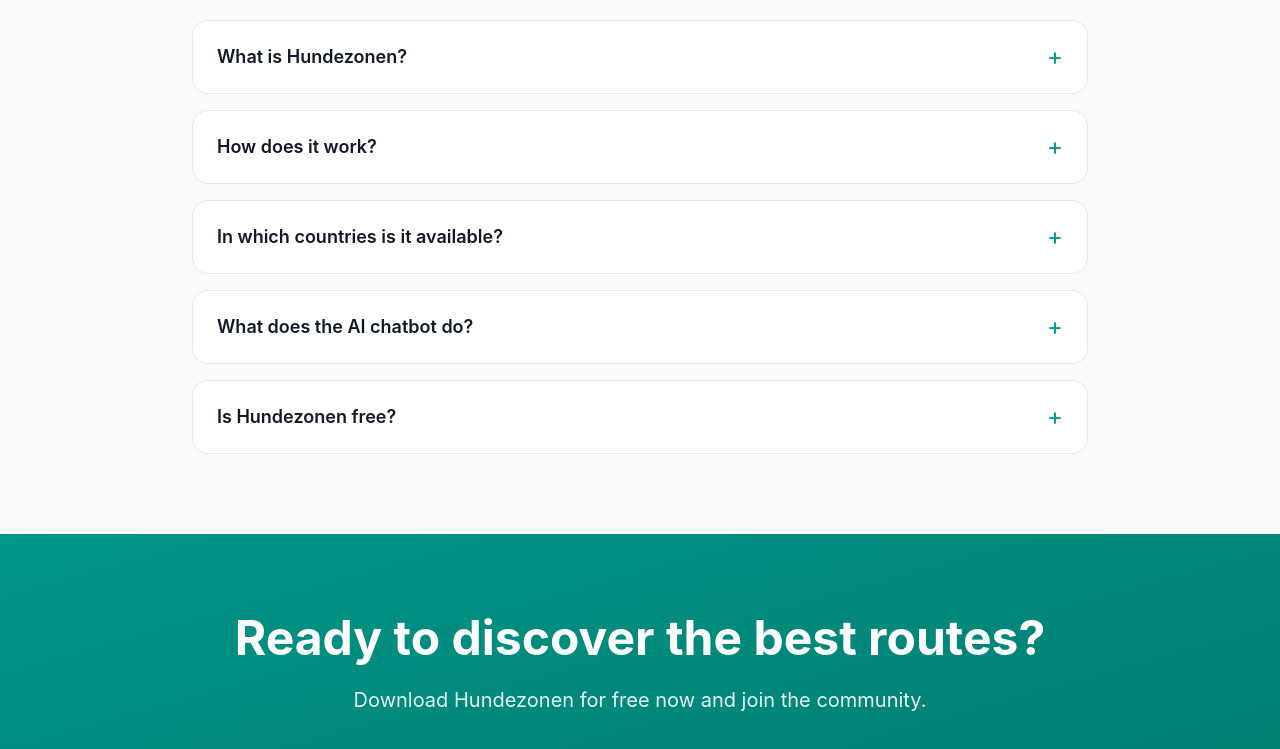
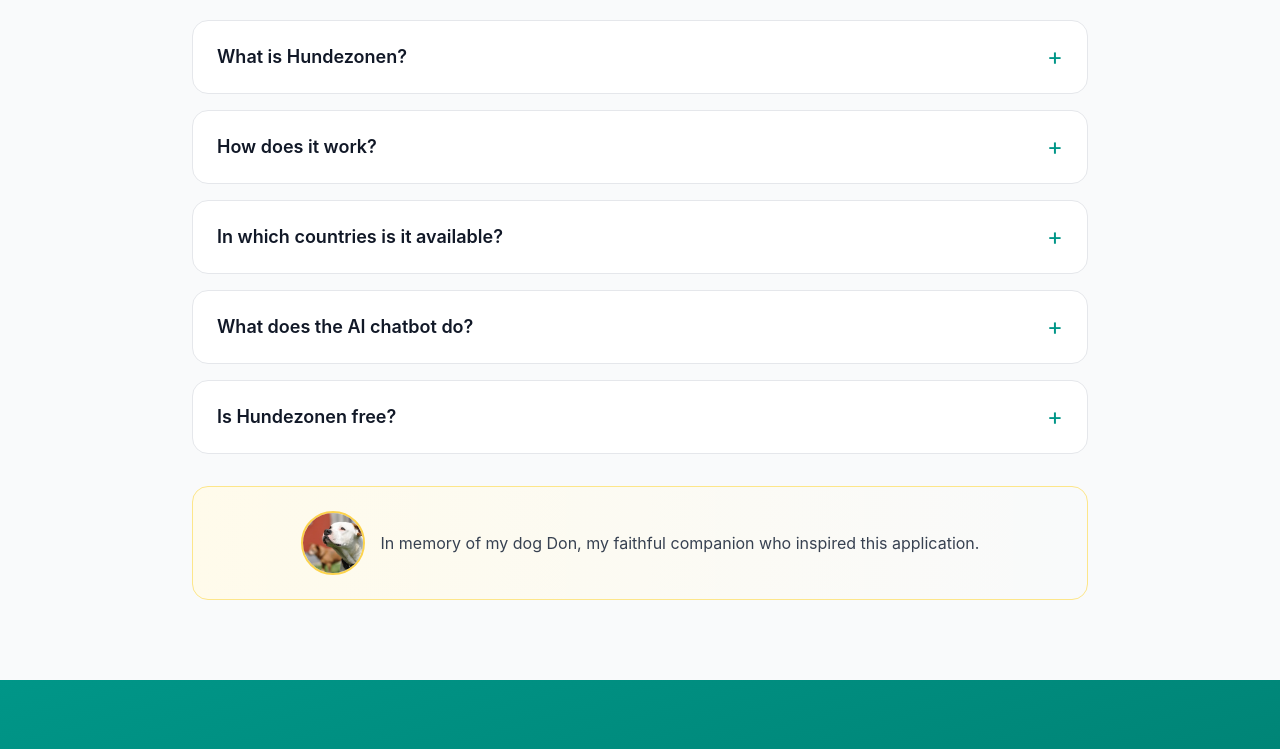
Before and after one commit to donia1222/Hundezonenpage, a Next.js app: page / in a window 1280 px wide. Shown: the part 3277-4026 px from the top of the page. Built offline with nearby package versions, Linux system fonts and the light colour scheme; no server answers.

Commit message:
“update19“

```diff
--- a/app/page.tsx
+++ b/app/page.tsx
@@ -1132,6 +1132,27 @@
               </div>
             ))}
           </div>
+
+          {/* Don Memorial Banner */}
+          <div className="bg-gradient-to-r from-amber-50 to-orange-50 border border-amber-200 rounded-2xl p-4 sm:p-6 mt-8">
+            <div className="flex items-center justify-center gap-3 sm:gap-4">
+              <div className="relative w-12 h-12 sm:w-16 sm:h-16 rounded-full overflow-hidden border-2 border-amber-300 flex-shrink-0">
+                <Image
+                  src="/don.png"
+                  alt="Don"
+                  fill
+                  className="object-cover"
+                />
+              </div>
+              <p className="text-sm sm:text-base text-gray-700 leading-relaxed">
+                {lang === "es" && "En memoria de mi perro Don, mi fiel compañero que inspiró esta aplicación."}
+                {lang === "en" && "In memory of my dog Don, my faithful companion who inspired this application."}
+                {lang === "de" && "Im Gedenken an meinen Hund Don, meinen treuen Begleiter, der diese App inspirierte."}
+                {lang === "it" && "In memoria del mio cane Don, il mio fedele compagno che ha ispirato questa applicazione."}
+                {lang === "fr" && "À la mémoire de mon chien Don, mon fidèle compagnon qui a inspiré cette application."}
+              </p>
+            </div>
+          </div>
         </div>
       </section>
 
```
Also changed, not shown: public/don.png (added).
